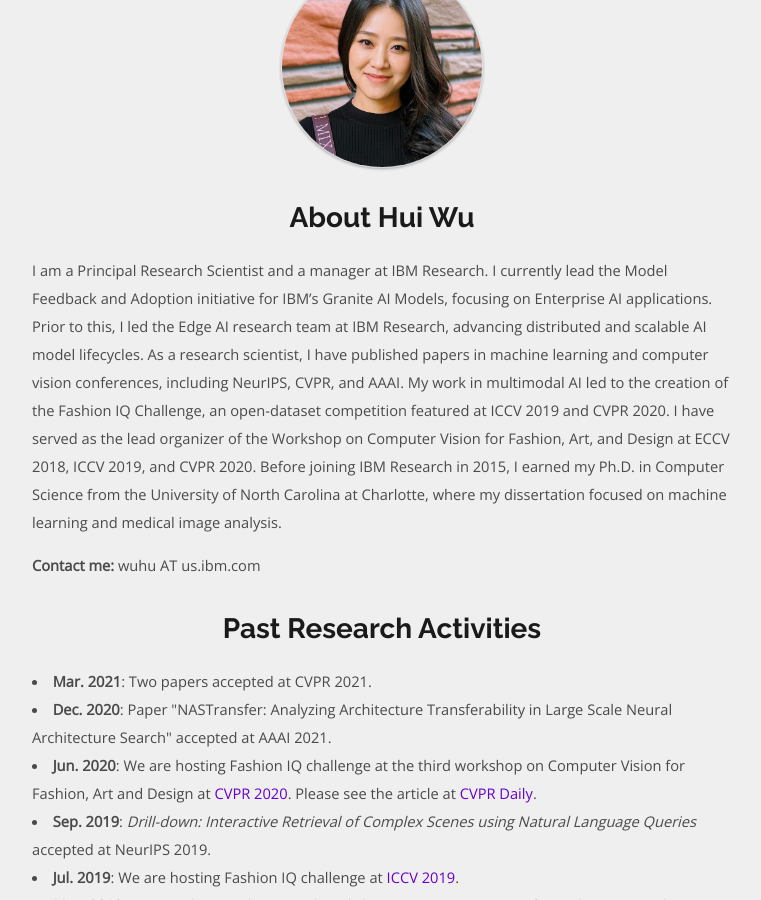
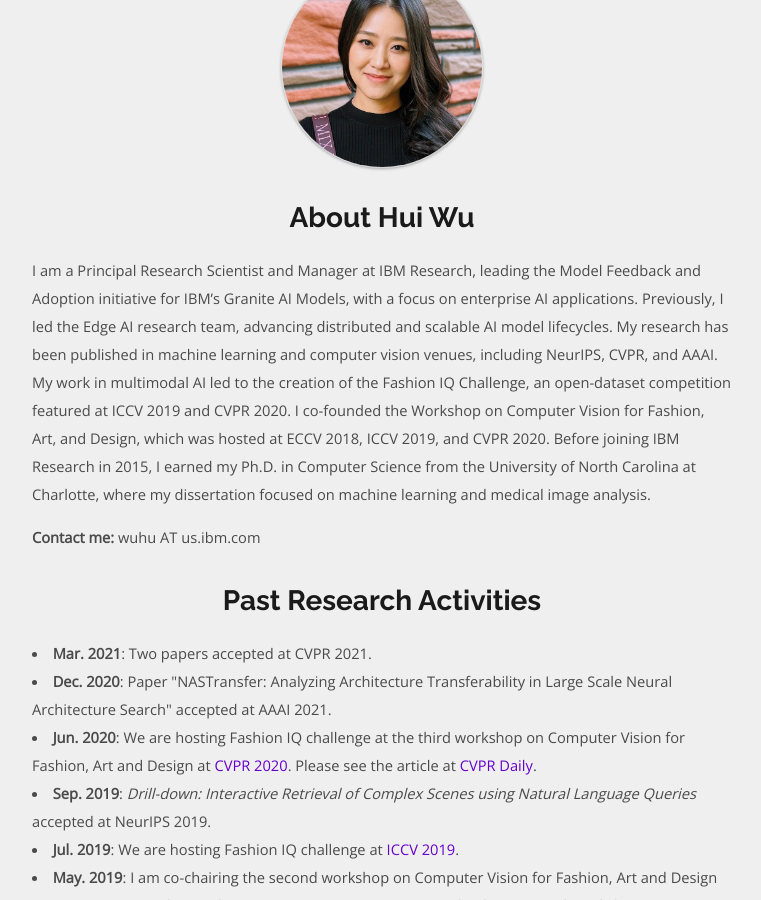
Before and after one commit to spacew/spacew.github.io, a Jekyll site: the page built from index.html, in a window 1280 px wide and 900 px high, scrolled down 345 px. Shown: the whole window, without its empty margins (258-1019 px from the left). Built offline with Jekyll 4.4.1, drawn with Linux system fonts in a browser that asks for light colours; the list of posts is cut into pages by our own code.

Commit message:
Update index.html

```diff
--- a/index.html
+++ b/index.html
@@ -9,12 +9,12 @@
         <img src="media/huiwu.jpg" alt="Profile Photo" style="height:200px;border-radius:50%;">
         <h1 class="top-text">About Hui Wu</h1>
         <p>
-            I am a Principal Research Scientist and a manager at IBM Research. I currently lead the Model Feedback and Adoption
-            initiative for IBM’s Granite AI Models, focusing on Enterprise AI applications. Prior to this, I led the Edge AI research team
-            at IBM Research, advancing distributed and scalable AI model lifecycles. As a research scientist, I have published papers in
-            machine learning and computer vision conferences, including NeurIPS, CVPR, and AAAI. My work in multimodal AI led to the
-            creation of the Fashion IQ Challenge, an open-dataset competition featured at ICCV 2019 and CVPR 2020. I have served as the lead
-            organizer of the Workshop on Computer Vision for Fashion, Art, and Design at ECCV 2018, ICCV 2019, and CVPR 2020.
+            I am a Principal Research Scientist and Manager at IBM Research, leading the Model Feedback and Adoption initiative
+            for IBM’s Granite AI Models, with a focus on enterprise AI applications. Previously,
+            I led the Edge AI research team, advancing distributed and scalable AI model lifecycles. My research has been published
+            in machine learning and computer vision venues, including NeurIPS, CVPR, and AAAI. My work in multimodal AI led to the
+            creation of the Fashion IQ Challenge, an open-dataset competition featured at ICCV 2019 and CVPR 2020. I co-founded the Workshop
+            on Computer Vision for Fashion, Art, and Design, which was hosted at ECCV 2018, ICCV 2019, and CVPR 2020.
             Before joining IBM Research in 2015, I earned my Ph.D. in Computer Science from the University of North Carolina at Charlotte,
             where my dissertation focused on machine learning and medical image analysis.</p>
 
```
